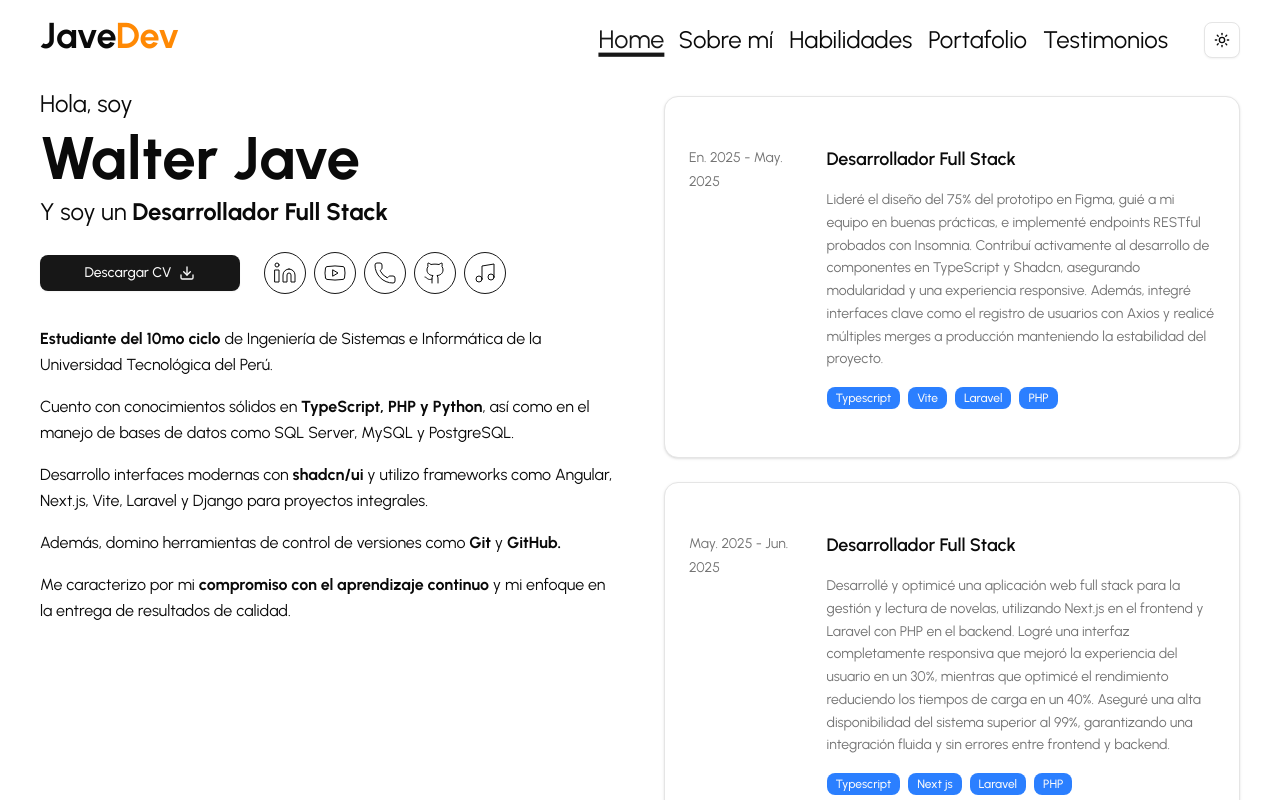
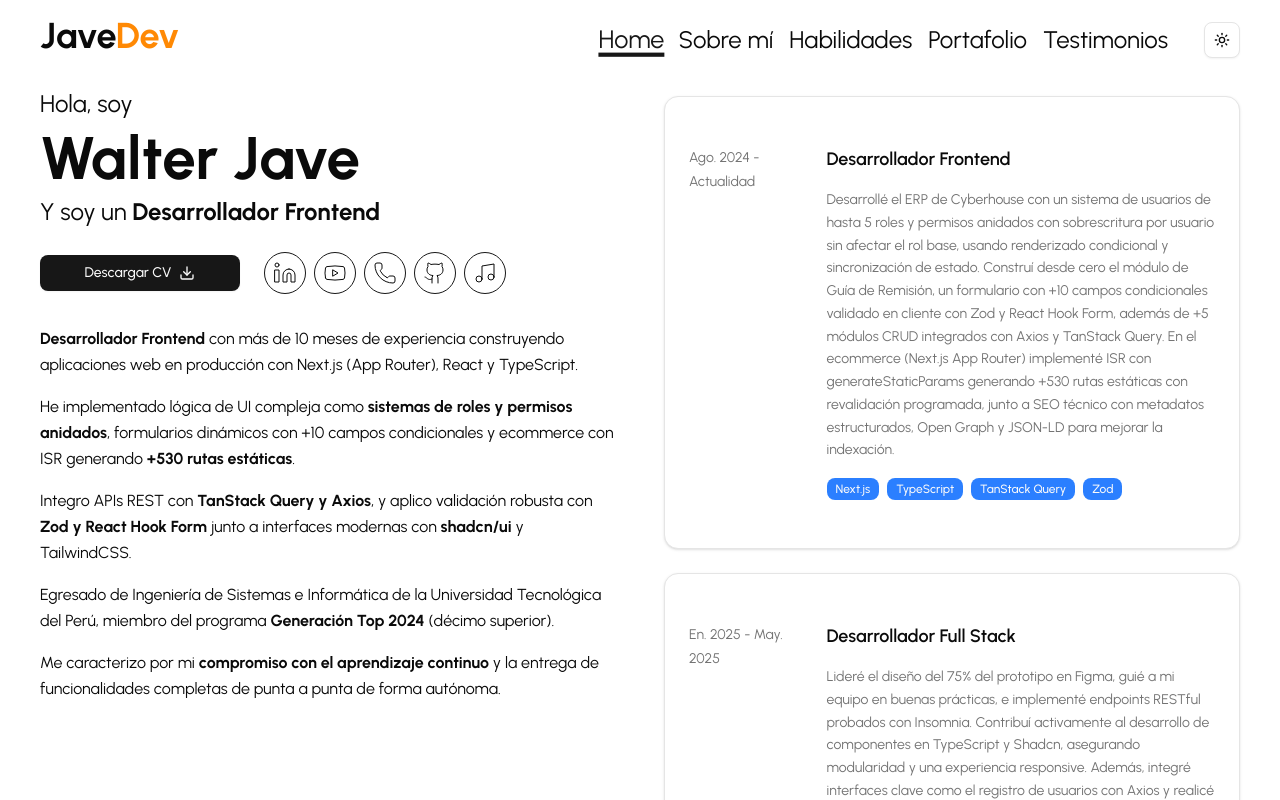
Before and after one commit to jbaxax/javedev-portfolio, a Next.js app: page / in a window 1280 px wide. Shown: the top 800 px of the page. Built offline with nearby package versions, Linux system fonts and the light colour scheme.

Commit message:
💻 Update experience details and role to Frontend Developer with enhanced descriptions

```diff
--- a/app/page.tsx
+++ b/app/page.tsx
@@ -18,7 +18,7 @@ export default function Home() {
               <h1 className="text-4xl lg:text-6xl font-bold">Walter Jave</h1>
               <p className="text-xl lg:text-2xl">
                 Y soy un{" "}
-                <span className="font-bold">Desarrollador Full Stack</span>
+                <span className="font-bold">Desarrollador Frontend</span>
               </p>
             </div>
 
@@ -40,27 +40,32 @@ export default function Home() {
           {/* About Section */}
           <div className="mt-8 space-y-4 text-sm lg:text-base leading-relaxed">
             <p>
-              <strong>Estudiante del 10mo ciclo</strong> de Ingeniería de
-              Sistemas e Informática de la Universidad Tecnológica del Perú.
+              <strong>Desarrollador Frontend</strong> con más de 10 meses de
+              experiencia construyendo aplicaciones web en producción con
+              Next.js (App Router), React y TypeScript.
             </p>
             <p>
-              Cuento con conocimientos sólidos en{" "}
-              <strong>TypeScript, PHP y Python</strong>, así como en el manejo
-              de bases de datos como SQL Server, MySQL y PostgreSQL.
+              He implementado lógica de UI compleja como{" "}
+              <strong>sistemas de roles y permisos anidados</strong>,
+              formularios dinámicos con +10 campos condicionales y ecommerce con
+              ISR generando <strong>+530 rutas estáticas</strong>.
             </p>
             <p>
-              Desarrollo interfaces modernas con <strong>shadcn/ui</strong> y
-              utilizo frameworks como Angular, Next.js, Vite, Laravel y Django
-              para proyectos integrales.
+              Integro APIs REST con <strong>TanStack Query y Axios</strong>, y
+              aplico validación robusta con <strong>Zod y React Hook Form</strong>{" "}
+              junto a interfaces modernas con <strong>shadcn/ui</strong> y
+              TailwindCSS.
             </p>
             <p>
-              Además, domino herramientas de control de versiones como{" "}
-              <strong> Git </strong>y <strong>GitHub.</strong>
+              Egresado de Ingeniería de Sistemas e Informática de la Universidad
+              Tecnológica del Perú, miembro del programa{" "}
+              <strong>Generación Top 2024</strong> (décimo superior).
             </p>
             <p>
               Me caracterizo por mi{" "}
-              <strong>compromiso con el aprendizaje continuo</strong> y mi
-              enfoque en la entrega de resultados de calidad.
+              <strong>compromiso con el aprendizaje continuo</strong> y la
+              entrega de funcionalidades completas de punta a punta de forma
+              autónoma.
             </p>
           </div>
         </div>
--- a/components/experiencie-card/data.ts
+++ b/components/experiencie-card/data.ts
@@ -1,6 +1,15 @@
 export const itemExperiencie = [
   {
     id: 1,
+    start: "Ago. 2024",
+    finalice: "Actualidad",
+    role: "Desarrollador Frontend",
+    tags: ["Next.js", "TypeScript", "TanStack Query", "Zod"],
+    description:
+      "Desarrollé el ERP de Cyberhouse con un sistema de usuarios de hasta 5 roles y permisos anidados con sobrescritura por usuario sin afectar el rol base, usando renderizado condicional y sincronización de estado. Construí desde cero el módulo de Guía de Remisión, un formulario con +10 campos condicionales validado en cliente con Zod y React Hook Form, además de +5 módulos CRUD integrados con Axios y TanStack Query. En el ecommerce (Next.js App Router) implementé ISR con generateStaticParams generando +530 rutas estáticas con revalidación programada, junto a SEO técnico con metadatos estructurados, Open Graph y JSON-LD para mejorar la indexación.",
+  },
+  {
+    id: 2,
     start: "En. 2025",
     finalice: "May. 2025",
     role: "Desarrollador Full Stack",
@@ -9,7 +18,7 @@ export const itemExperiencie = [
       "Lideré el diseño del 75% del prototipo en Figma, guié a mi equipo en buenas prácticas, e implementé endpoints RESTful probados con Insomnia. Contribuí activamente al desarrollo de componentes en TypeScript y Shadcn, asegurando modularidad y una experiencia responsive. Además, integré interfaces clave como el registro de usuarios con Axios y realicé múltiples merges a producción manteniendo la estabilidad del proyecto.",
   },
   {
-    id: 2,
+    id: 3,
     start: "May. 2025",
     finalice: "Jun. 2025",
     role: "Desarrollador Full Stack",
@@ -17,13 +26,4 @@ export const itemExperiencie = [
     description:
       "Desarrollé y optimicé una aplicación web full stack para la gestión y lectura de novelas, utilizando Next.js en el frontend y Laravel con PHP en el backend. Logré una interfaz completamente responsiva que mejoró la experiencia del usuario en un 30%, mientras que optimicé el rendimiento reduciendo los tiempos de carga en un 40%. Aseguré una alta disponibilidad del sistema superior al 99%, garantizando una integración fluida y sin errores entre frontend y backend.",
   },
-  {
-    id: 3,
-    start: "Ago. 2024",
-    finalice: "Actualidad",
-    role: "Desarrollador Frontend",
-    tags: ["Next.js", "TypeScript", "TanStack Query", "Zod"],
-    description:
-      "Desarrollé el ERP de Cyberhouse con un sistema de usuarios de hasta 5 roles y permisos anidados con sobrescritura por usuario sin afectar el rol base, usando renderizado condicional y sincronización de estado. Construí desde cero el módulo de Guía de Remisión, un formulario con +10 campos condicionales validado en cliente con Zod y React Hook Form, además de +5 módulos CRUD integrados con Axios y TanStack Query. En el ecommerce (Next.js App Router) implementé ISR con generateStaticParams generando +530 rutas estáticas con revalidación programada, junto a SEO técnico con metadatos estructurados, Open Graph y JSON-LD para mejorar la indexación.",
-  },
 ];
```
